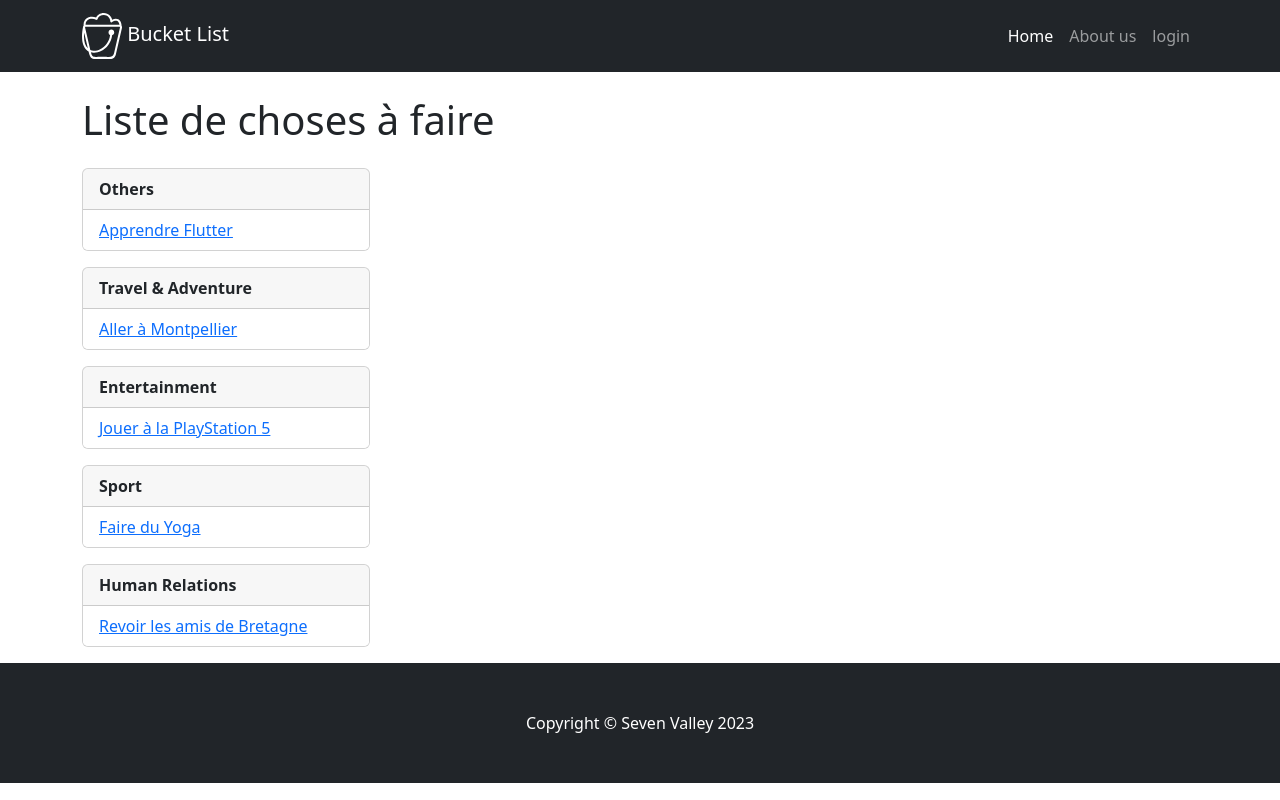
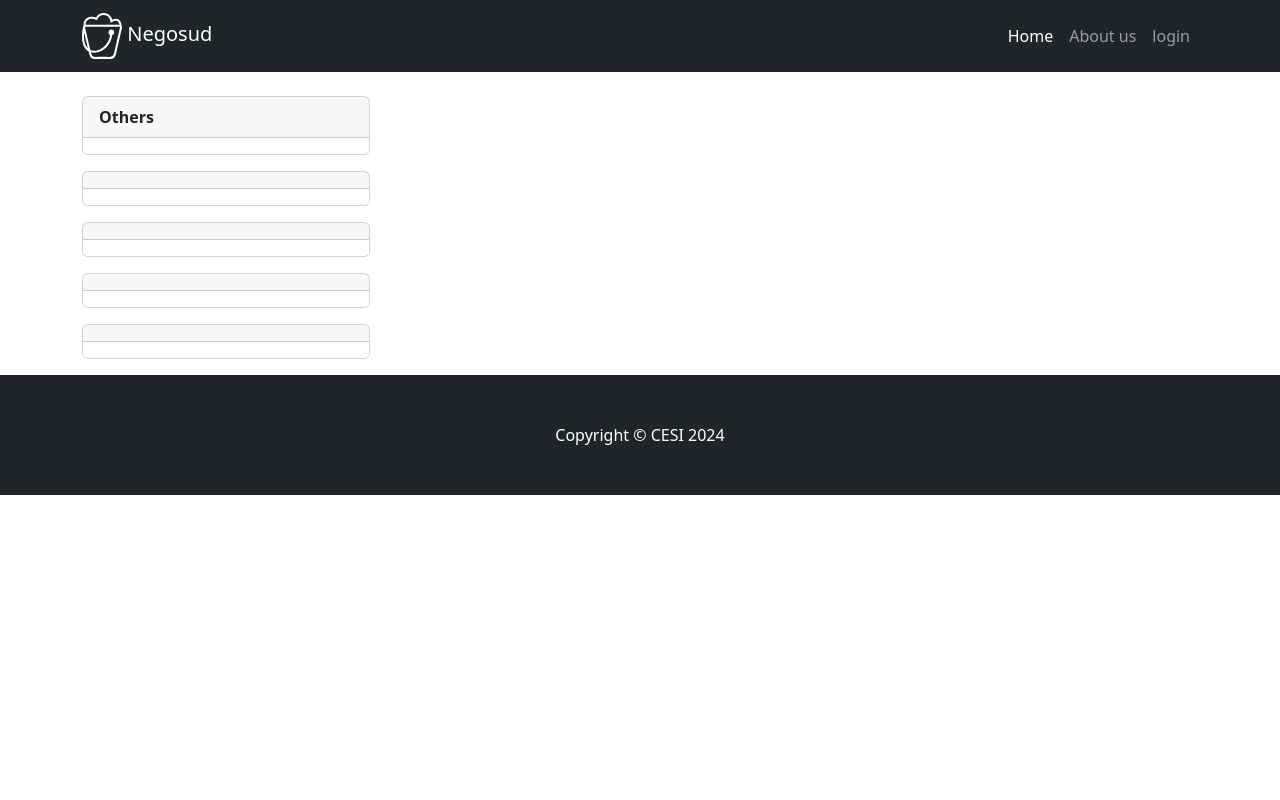
Before and after one commit to Lenobrt/CUBE-vin-alcool, a plain HTML site: page cesi-cubes-api-main/cesi-cubes-api-main/index.html in a window 1280 px wide. Drawn offline with nearby package versions, Linux system fonts and the light colour scheme.

Commit message:
index.html

```diff
--- a/cesi-cubes-api-main/cesi-cubes-api-main/index.html
+++ b/cesi-cubes-api-main/cesi-cubes-api-main/index.html
@@ -4,7 +4,7 @@
     <meta charset="UTF-8" />
     <link rel="icon" href="logo.svg" />
     <meta name="viewport" content="width=device-width, initial-scale=1.0" />
-    <title>To do Liste </title>
+    <title>Negosud </title>
     <link
       rel="stylesheet"
       href="https://cdnjs.cloudflare.com/ajax/libs/font-awesome/6.4.0/css/all.min.css"
@@ -31,7 +31,7 @@
     <nav class="navbar navbar-expand-lg navbar-dark bg-dark">
       <div class="container">
         <a class="navbar-brand" href="/"
-          ><img src="logo.svg" class="logo" /> Bucket List</a
+          ><img src="logo.svg" class="logo" /> Negosud</a
         >
         <button
           class="navbar-toggler"
@@ -54,45 +54,45 @@
       </div>
     </nav>
     <div class="container">
-      <h1 class="my-4">Liste de choses à faire</h1>
+      <h1 class="my-4"></h1>
 
       <div class="card mb-3" style="width: 18rem">
         <div class="card-header"><strong>Others</strong></div>
         <ul class="list-group list-group-flush">
           <li class="list-group-item">
-            <a href="detail.html">Apprendre Flutter</a>
+            <a href="detail.html"></a>
           </li>
         </ul>
       </div>
       <div class="card mb-3" style="width: 18rem">
-        <div class="card-header"><strong>Travel &amp; Adventure</strong></div>
+        <div class="card-header"><strong></strong></div>
         <ul class="list-group list-group-flush">
           <li class="list-group-item">
-            <a href="detail.html">Aller à Montpellier</a>
+            <a href="detail.html"></a>
           </li>
         </ul>
       </div>
       <div class="card mb-3" style="width: 18rem">
-        <div class="card-header"><strong>Entertainment</strong></div>
+        <div class="card-header"><strong></strong></div>
         <ul class="list-group list-group-flush">
           <li class="list-group-item">
-            <a href="detail.html">Jouer à la PlayStation 5</a>
+            <a href="detail.html"></a>
           </li>
         </ul>
       </div>
       <div class="card mb-3" style="width: 18rem">
-        <div class="card-header"><strong>Sport</strong></div>
+        <div class="card-header"><strong></strong></div>
         <ul class="list-group list-group-flush">
           <li class="list-group-item">
-            <a href="detail.html">Faire du Yoga</a>
+            <a href="detail.html"></a>
           </li>
         </ul>
       </div>
       <div class="card mb-3" style="width: 18rem">
-        <div class="card-header"><strong>Human Relations</strong></div>
+        <div class="card-header"><strong></strong></div>
         <ul class="list-group list-group-flush">
           <li class="list-group-item">
-            <a href="detail.html">Revoir les amis de Bretagne</a>
+            <a href="detail.html"></a>
           </li>
         </ul>
       </div>
@@ -100,7 +100,7 @@
     <footer class="py-5 bg-dark">
       <div class="container px-4 px-lg-5">
         <p class="m-0 text-center text-white">
-          Copyright &copy; Seven Valley 2023
+          Copyright &copy; CESI 2024
         </p>
       </div>
     </footer>
```
